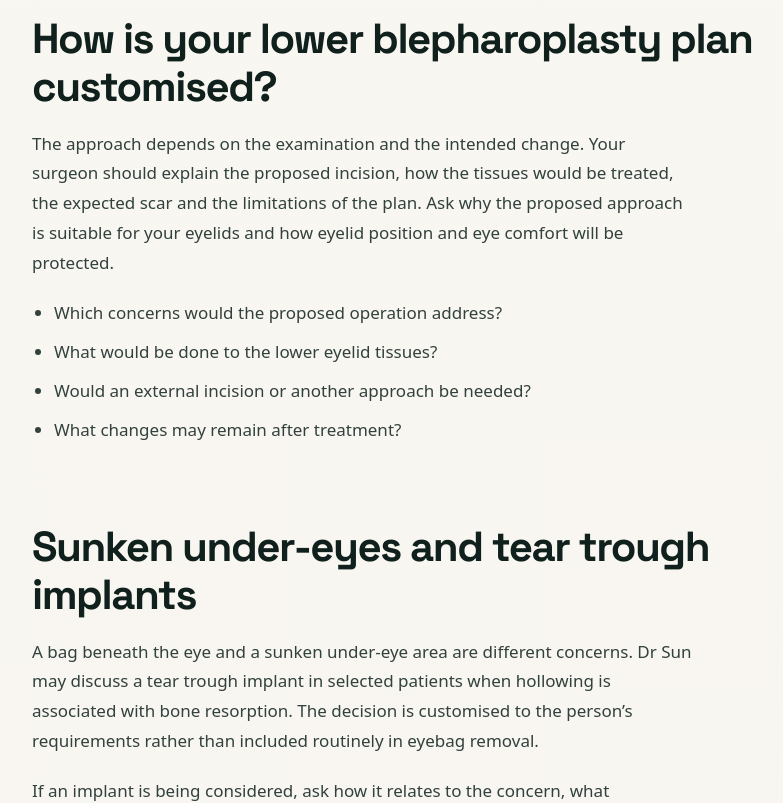
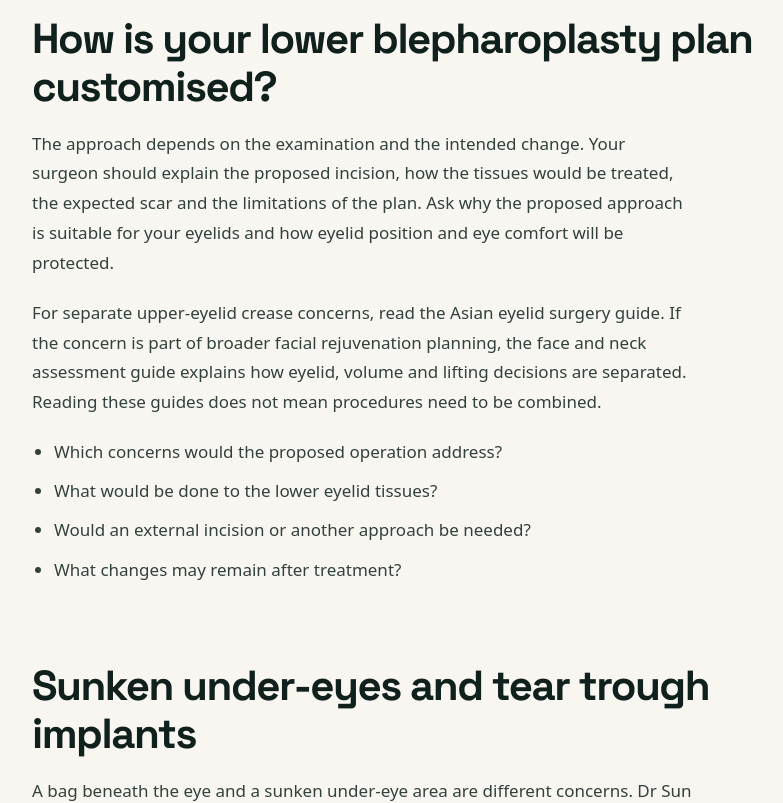
Before and after one commit to zatyrical/plasticwebsite, a Next.js app: page /eyebag-removal-lower-blepharoplasty-singapore in a window 1280 px wide. Shown: the part 4857-5660 px from the top of the page, without its empty margins (220-1003 px from the left). Built offline with nearby package versions, Linux system fonts and the light colour scheme.

Commit message:
seo: connect eyelid and facial decision guides

```diff
--- a/app/ProcedureArticle.tsx
+++ b/app/ProcedureArticle.tsx
@@ -432,6 +432,9 @@ export default function ProcedureArticlePage({ article }: Props) {
                 {article.slug === 'face-neck-lift-singapore' && section.id === 'risks' ? (
                   <p>Further patient information: <a href="https://www.plasticsurgery.org/cosmetic-procedures/facelift/safety">ASPS facelift risks and safety</a>, <a href="https://www.plasticsurgery.org/cosmetic-procedures/facelift/recovery">ASPS facelift recovery guidance</a>, and <a href="https://www.plasticsurgery.org/cosmetic-procedures/neck-lift/safety">ASPS neck lift risks and safety</a>.</p>
                 ) : null}
+                {article.slug === 'eyebag-removal-lower-blepharoplasty-singapore' && section.id === 'consultation' ? (
+                  <p>For separate upper-eyelid crease concerns, read the <Link href="/asian-eyelid-surgery-singapore">Asian eyelid surgery guide</Link>. If the concern is part of broader facial rejuvenation planning, the <Link href="/face-neck-lift-singapore#anatomy">face and neck assessment guide</Link> explains how eyelid, volume and lifting decisions are separated. Reading these guides does not mean procedures need to be combined.</p>
+                ) : null}
                 {article.slug === 'asian-rhinoplasty-singapore' && section.id === 'materials' ? (
                   <p>For a focused discussion of cartilage harvest, donor-site scars and alternatives, read the <Link href="/rib-rhinoplasty-singapore">rib cartilage rhinoplasty guide</Link>.</p>
                 ) : null}
```
